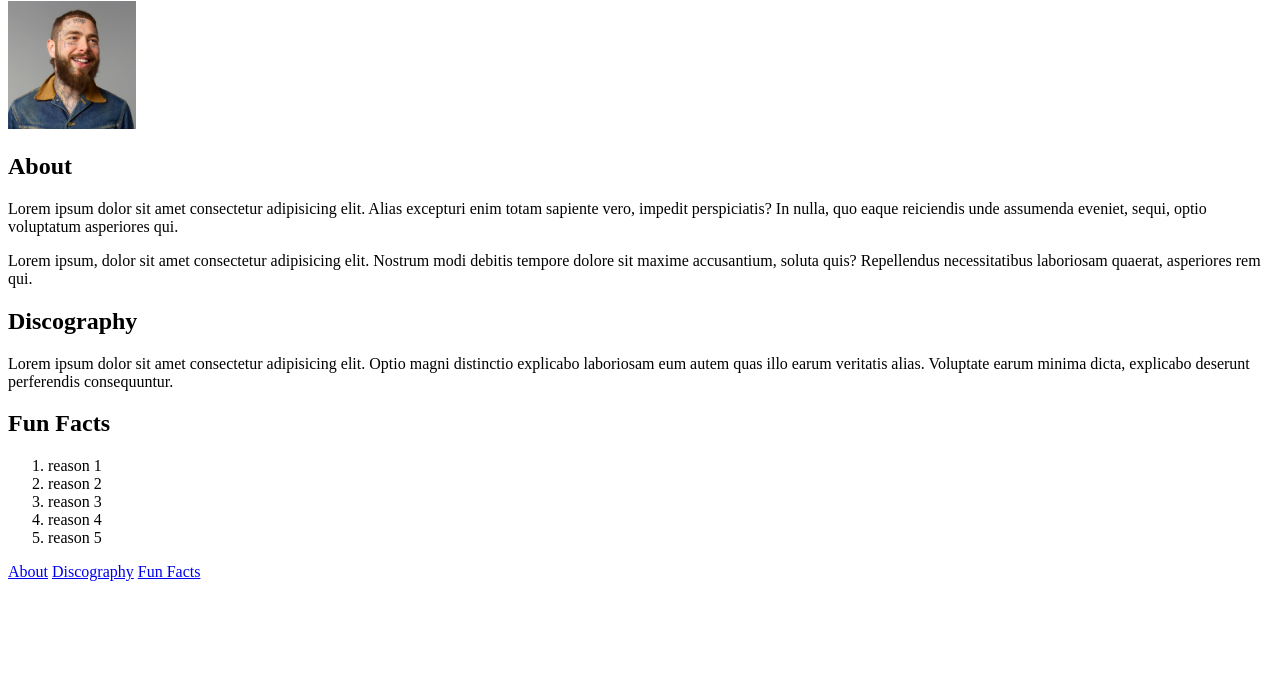
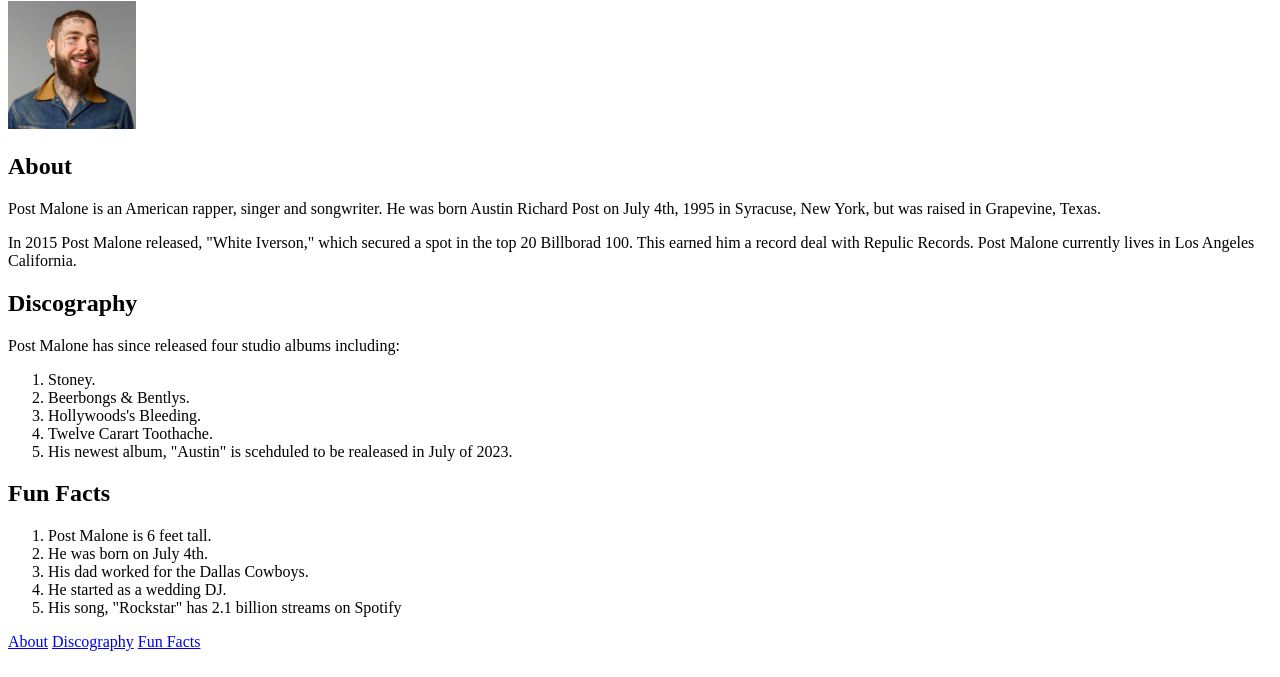
Before and after one commit to LauraEllingson/m3-hw3-Ellingson-Laura, a plain HTML site: page index.html in a window 1280 px wide. Shown: the part 123-800 px from the top of the page. Drawn offline with Linux system fonts and the light colour scheme.

Commit message:
paragraphs added about Post

```diff
--- a/index.html
+++ b/index.html
@@ -23,23 +23,30 @@
         <article>
             <h2>About</h2>
             <p>
-                Lorem ipsum dolor sit amet consectetur adipisicing elit. Alias excepturi enim totam sapiente vero, impedit perspiciatis? In nulla, quo eaque reiciendis unde assumenda eveniet, sequi, optio voluptatum asperiores qui.
-             </p>
+              Post Malone is an American rapper, singer and songwriter. He was born Austin Richard Post on July 4th, 1995 in Syracuse, New York, but  was raised in Grapevine, Texas. </p>
             <p>
-                Lorem ipsum, dolor sit amet consectetur adipisicing elit. Nostrum modi debitis tempore dolore sit maxime accusantium, soluta quis? Repellendus necessitatibus laboriosam quaerat, asperiores rem qui.
-            </p>
+              In 2015 Post Malone released, "White Iverson," which secured a spot in the top 20 Billborad 100. This earned him a record deal with Repulic Records. Post Malone currently lives in Los Angeles California.
+              </p>
             <h2>Discography</h2>
             <p>
-                Lorem ipsum dolor sit amet consectetur adipisicing elit. Optio magni distinctio explicabo laboriosam eum autem quas illo earum veritatis alias. Voluptate earum minima dicta, explicabo deserunt perferendis consequuntur.
+            Post Malone has since released four studio albums including:
+            <ol>
+              <li>Stoney.</li>
+              <li>Beerbongs & Bentlys.</li>
+              <li>Hollywoods's Bleeding. </li>
+              <li>Twelve Carart Toothache.</li>
+              <li> His newest album, "Austin" is scehduled to be realeased in July of 2023.</li>
+
+            </ol>
             </p>
             <aside>
                 <h2>Fun Facts</h2>
             <ol>
-                <li>reason 1</li>
-                <li>reason 2</li>
-                <li>reason 3</li>
-                <li>reason 4</li>
-                <li>reason 5</li>
+                <li>Post Malone is 6 feet tall.</li>
+                <li>He was born on July 4th.</li>
+                <li>His dad worked for the Dallas Cowboys.</li>
+                <li>He started as a wedding DJ. </li>
+                <li>His song, "Rockstar" has 2.1 billion streams on Spotify</li>
              </ol>
         </aside>
      </article>
```
